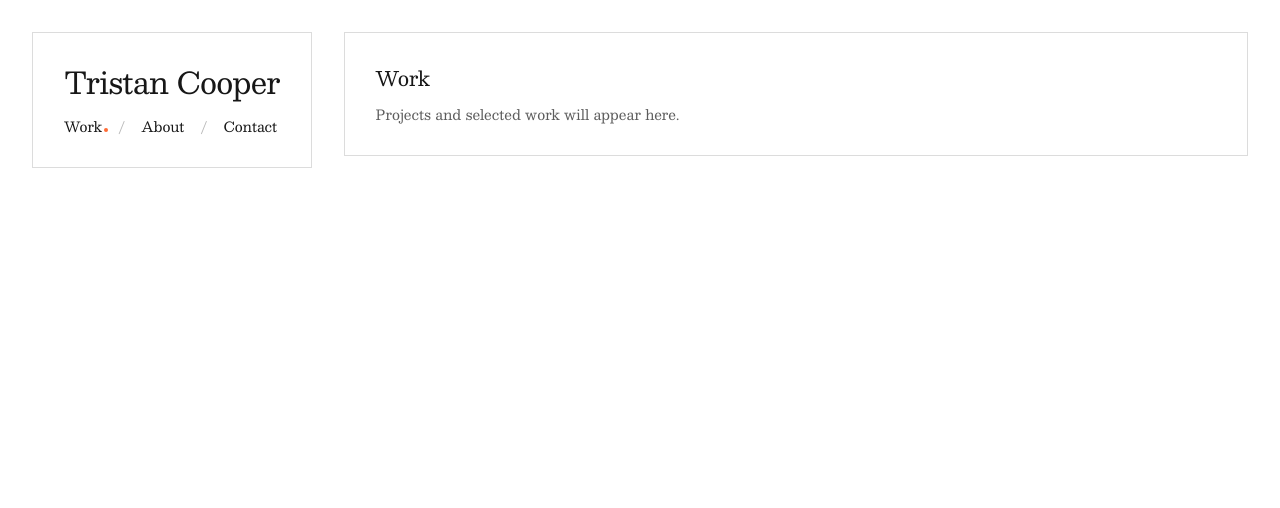
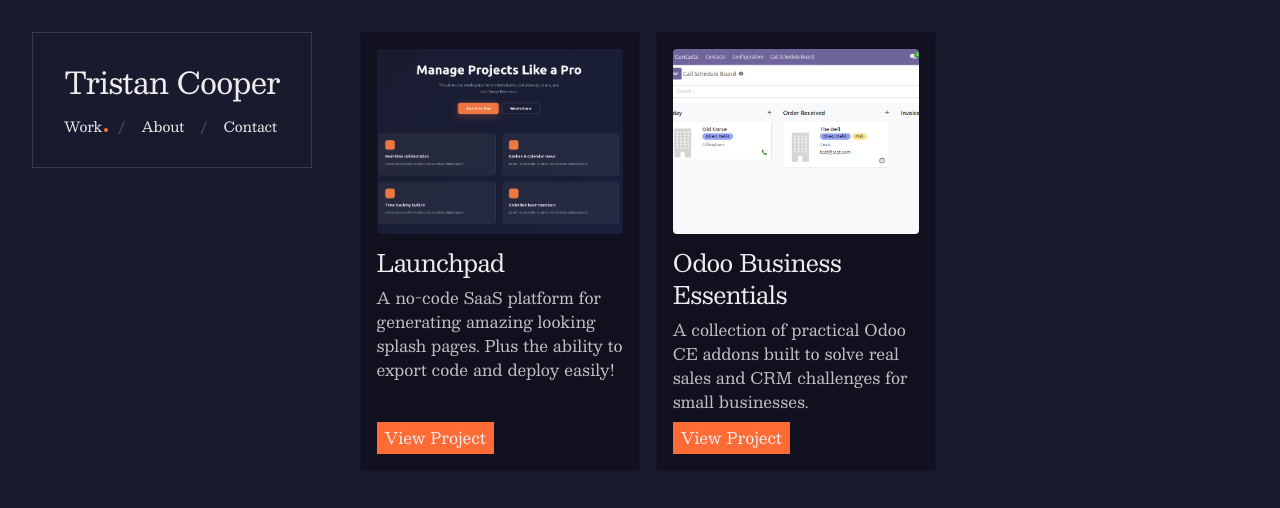
Before and after one commit to TristanCooper/tristan-website, a Next.js app: page /work in a window 1280 px wide. Shown: the top 508 px of the page. Built offline with nearby package versions, Linux system fonts and the light colour scheme.

Commit message:
styling changes and introduced projectcard

```diff
--- a/src/app/about/page.tsx
+++ b/src/app/about/page.tsx
@@ -1,6 +1,6 @@
 export default function AboutPage() {
   return (
-    <div className="prose prose-zinc max-w-none dark:prose-invert">
+    <div className="prose prose-zinc max-w-none">
       <h2 className="m-0 text-xl font-normal">About</h2>
       <p className="mt-3 text-sm text-foreground/70">A short bio or statement can go here.</p>
     </div>
--- a/src/app/contact/page.tsx
+++ b/src/app/contact/page.tsx
@@ -1,6 +1,6 @@
 export default function ContactPage() {
   return (
-    <div className="prose prose-zinc max-w-none dark:prose-invert">
+    <div className="prose prose-zinc max-w-none">
       <h2 className="m-0 text-xl font-normal">Contact</h2>
       <p className="mt-3 text-sm text-foreground/70">Reach out via email or socials.</p>
     </div>
--- a/src/app/globals.css
+++ b/src/app/globals.css
@@ -1,14 +1,41 @@
 @import "tailwindcss";
 
 :root {
-  --background: #ffffff;
-  --foreground: #171717;
+  --background: #1a1a2e;
+  --foreground: #ededed;
 }
 
 @theme inline {
   --color-background: var(--background);
   --color-foreground: var(--foreground);
+
   --color-brand: #ff6b35;
+  /* Brand color scale for Tailwind shade modifiers */
+  --color-brand-50: color-mix(in oklab, white 95%, var(--color-brand));
+  --color-brand-100: color-mix(in oklab, white 90%, var(--color-brand));
+  --color-brand-200: color-mix(in oklab, white 80%, var(--color-brand));
+  --color-brand-300: color-mix(in oklab, white 70%, var(--color-brand));
+  --color-brand-400: color-mix(in oklab, white 60%, var(--color-brand));
+  --color-brand-500: var(--color-brand);
+  --color-brand-600: color-mix(in oklab, black 10%, var(--color-brand));
+  --color-brand-700: color-mix(in oklab, black 20%, var(--color-brand));
+  --color-brand-800: color-mix(in oklab, black 30%, var(--color-brand));
+  --color-brand-900: color-mix(in oklab, black 40%, var(--color-brand));
+  --color-brand-950: color-mix(in oklab, black 50%, var(--color-brand));
+
+  --color-dark-navy: #1a1a2e;
+  --color-dark-navy-50: color-mix(in oklab, white 95%, var(--color-dark-navy));
+  --color-dark-navy-100: color-mix(in oklab, white 90%, var(--color-dark-navy));
+  --color-dark-navy-200: color-mix(in oklab, white 80%, var(--color-dark-navy));
+  --color-dark-navy-300: color-mix(in oklab, white 70%, var(--color-dark-navy));
+  --color-dark-navy-400: color-mix(in oklab, white 60%, var(--color-dark-navy));
+  --color-dark-navy-500: var(--color-dark-navy);
+  --color-dark-navy-600: color-mix(in oklab, black 10%, var(--color-dark-navy));
+  --color-dark-navy-700: color-mix(in oklab, black 20%, var(--color-dark-navy));
+  --color-dark-navy-800: color-mix(in oklab, black 30%, var(--color-dark-navy));
+  --color-dark-navy-900: color-mix(in oklab, black 40%, var(--color-dark-navy));
+  --color-dark-navy-950: color-mix(in oklab, black 50%, var(--color-dark-navy));
+
   --font-sans: ui-sans-serif, system-ui, -apple-system, "Segoe UI", Roboto,
     Ubuntu, Cantarell, "Noto Sans", "Helvetica Neue", Arial, "Apple Color Emoji",
     "Segoe UI Emoji", "Segoe UI Symbol";
@@ -32,12 +59,7 @@
   font-display: swap;
 }
 
-@media (prefers-color-scheme: dark) {
-  :root {
-    --background: #1a1a2e;
-    --foreground: #ededed;
-  }
-}
+
 
 html,
 body {
--- a/src/app/layout.tsx
+++ b/src/app/layout.tsx
@@ -4,6 +4,7 @@
 import { SpeedInsights } from "@vercel/speed-insights/next"
 
 import SidebarNav from "../components/navigation/SidebarNav";
+import PageTransition from "../components/PageTransition";
 
 export const metadata: Metadata = {
   title: "Tristan Cooper",
@@ -37,9 +38,9 @@
           </div>
 
           {/* Page content */}
-          <section className="mt-4 sm:mt-0 sm:ring-1 ring-inset ring-foreground/15 p-4 sm:p-8 self-start flex-1 min-w-full sm:min-w-0">
+          <PageTransition className="mt-4 sm:mt-0 p-4 sm:pt-0 self-start flex-1 min-w-full sm:min-w-0">
             {children}
-          </section>
+          </PageTransition>
         </main>
         <Analytics />
         <SpeedInsights />
--- a/src/app/work/page.tsx
+++ b/src/app/work/page.tsx
@@ -1,8 +1,12 @@
+import ProjectCard from "@/components/navigation/ProjectCard";
+
 export default function WorkPage() {
   return (
-    <div className="prose prose-zinc max-w-none dark:prose-invert">
-      <h2 className="m-0 text-xl font-normal">Work</h2>
-      <p className="mt-3 text-sm text-foreground/70">Projects and selected work will appear here.</p>
+    <div className="prose prose-zinc max-w-none">
+      <div className="grid grid-cols-1 lg:grid-cols-3 gap-4">
+        <ProjectCard href="" image="/launchpad.png" title="Launchpad" description="A no-code SaaS platform for generating amazing looking splash pages. Plus the ability to export code and deploy easily!" />
+        <ProjectCard href="" image="/odoo-call-board.png" title="Odoo Business Essentials" description="A collection of practical Odoo CE addons built to solve real sales and CRM challenges for small businesses." />
+      </div>
     </div>
   );
 }
--- /dev/null
+++ b/src/components/PageTransition.tsx
@@ -0,0 +1,22 @@
+"use client";
+
+import * as motion from "motion/react-client";
+import { usePathname } from "next/navigation";
+import type { PropsWithChildren } from "react";
+
+type PageTransitionProps = PropsWithChildren<{ className?: string }>;
+
+export default function PageTransition({ children, className }: PageTransitionProps) {
+  const pathname = usePathname();
+  return (
+    <motion.div
+      key={pathname}
+      initial={{ opacity: 0, y: 8 }}
+      animate={{ opacity: 1, y: 0 }}
+      transition={{ duration: 0.2, ease: "easeOut" }}
+      className={className}
+    >
+      {children}
+    </motion.div>
+  );
+}
--- /dev/null
+++ b/src/components/navigation/ProjectCard.tsx
@@ -0,0 +1,24 @@
+import Link from "next/link";
+import Image from "next/image";
+import * as motion from "motion/react-client";
+
+const ProjectCard = ({ href, title, description, image }: { href: string; title: string; description: string; image: string; }) => {
+    return (
+        <motion.div
+            initial={{ opacity: 0, y: 10 }}
+            animate={{ opacity: 1, y: 0 }}
+            transition={{ duration: 0.2 }}
+            className="h-full flex flex-col p-4 bg-dark-navy-700 border border-dark-navy-600 shadow-sm">
+            <div className="relative w-full aspect-[4/3] overflow-hidden rounded">
+                <Image src={image} alt={title} fill className="object-cover" />
+            </div>
+            <div className="mt-3 flex-1">
+                <h1 className="text-xl font-normal tracking-tight sm:text-2xl">{title}</h1>
+                <p className="mt-2 text-foreground/80">{description}</p>
+            </div>
+            <Link href={href} className="inline-block bg-brand px-2 py-1 mt-2 sm:w-fit">View Project</Link>
+        </motion.div>
+    )
+}
+
+export default ProjectCard
--- a/src/components/navigation/SidebarNav.tsx
+++ b/src/components/navigation/SidebarNav.tsx
@@ -100,7 +100,7 @@
       />
 
       {/* Name (home link) */}
-      <h1 className="text-2xl font-normal tracking-tight sm:text-3xl">
+      <h1 className="text-2xl font-normal tracking-tight sm:text-3xl text-center sm:text-left">
         <Link ref={homeRef} href="/">
           Tristan Cooper
           <span ref={homeBaselineRef} className="inline-block align-baseline w-0 h-0" />
```
Also changed, not shown: public/launchpad.png (added), public/odoo-call-board.png (added).
